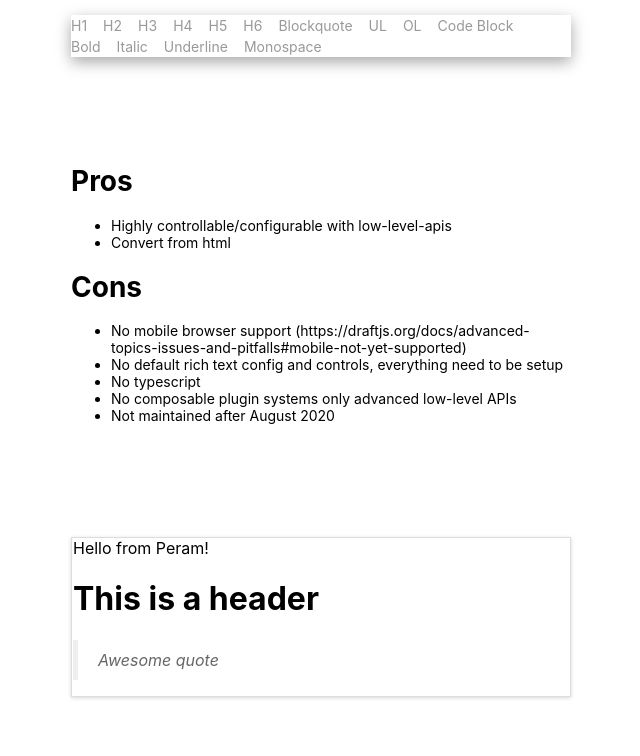
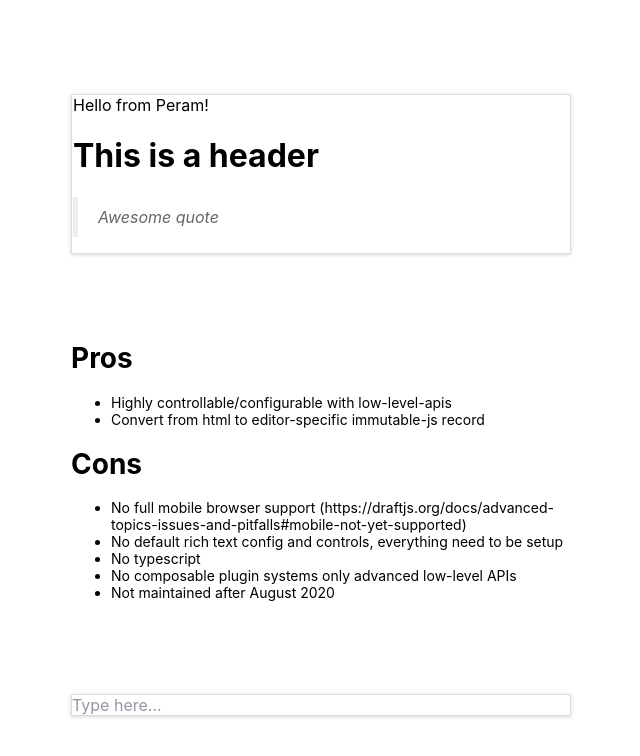
Before and after one commit to p10ns11y/draftjs-editor-app, a React (Create React App) app: page / in a window 1280 px wide. Shown: the top 756 px of the page, without its empty margins (319-959 px from the left). Built offline with nearby package versions, Linux system fonts and the light colour scheme.

Commit message:
Add support for multiple editable areas

```diff
--- a/src/App.js
+++ b/src/App.js
@@ -1,118 +1,33 @@
-import 'draft-js/dist/Draft.css';
+// import 'draft-js/dist/Draft.css';
 import * as React from 'react';
-import { Editor, RichUtils, getDefaultKeyBinding } from 'draft-js';
 import './App.css';
-import { useEditor } from './editor-context';
 import BlockStyleControls from './components/block-style-controls';
 import InlineStyleControls from './components/inline-style-controls';
+import RichTextEditor from './components/rich-text-editor';
 import RandomContent from './components/random-content';
 
-function RichEditor(props) {
-  const [editorState, setEditorState] = useEditor();
-  const editor = React.useRef(null);
-
-  const focus = () => {
-    if (editor.current) editor.current.focus();
-  };
-
-  const handleKeyCommand = (command, editorState) => {
-    const newState = RichUtils.handleKeyCommand(editorState, command);
-    if (newState) {
-      setEditorState(newState);
-      return 'handled';
-    }
-    return 'not-handled';
-  };
-
-  const mapKeyToEditorCommand = (e) => {
-    switch (e.keyCode) {
-      case 9: // TAB
-        const newEditorState = RichUtils.onTab(
-          e,
-          editorState,
-          4 /* maxDepth */
-        );
-        if (newEditorState !== editorState) {
-          setEditorState(newEditorState);
-        }
-        return null;
-      default:
-        getDefaultKeyBinding(e);
-    }
-    return getDefaultKeyBinding(e);
-  };
-
-  // If the user changes block type before entering any text, we can
-  // either style the placeholder or hide it. Let's just hide it now.
-  let className = 'RichEditor-editor';
-  var contentState = editorState.getCurrentContent();
-  if (!contentState.hasText()) {
-    if (contentState.getBlockMap().first().getType() !== 'unstyled') {
-      className += ' RichEditor-hidePlaceholder';
-    }
-  }
-
+function RichEditorApp() {
   return (
     <div className="RichEditor-root">
       <div className="RichEditor-controls-container">
-        <BlockStyleControls
-          editorState={editorState}
-          onToggle={(blockType) => {
-            const newState = RichUtils.toggleBlockType(editorState, blockType);
-            setEditorState(newState);
-          }}
-        />
-        <InlineStyleControls
-          editorState={editorState}
-          onToggle={(inlineStyle) => {
-            const newState = RichUtils.toggleInlineStyle(
-              editorState,
-              inlineStyle
-            );
-            setEditorState(newState);
-          }}
-        />
+        <BlockStyleControls />
+        <InlineStyleControls />
       </div>
+      <RichTextEditor
+        markup={
+          '<p>Hello from Peram!</p>\n\n<h1>This is a header</h1>\n\n<blockquote>Awesome quote</blockquote>'
+        }
+      />
       <RandomContent />
-      <div className={className} onClick={focus}>
-        <Editor
-          blockStyleFn={getBlockStyle}
-          customStyleMap={styleMap}
-          editorState={editorState}
-          handleKeyCommand={handleKeyCommand}
-          keyBindingFn={mapKeyToEditorCommand}
-          onChange={setEditorState}
-          placeholder="Type here..."
-          ref={editor}
-          spellCheck={true}
-        />
-      </div>
+      <RichTextEditor />
     </div>
   );
-}
-
-// Custom overrides for "code" style.
-const styleMap = {
-  CODE: {
-    backgroundColor: 'rgba(0, 0, 0, 0.05)',
-    fontSize: 16,
-    padding: 2,
-  },
-};
-
-function getBlockStyle(block) {
-  switch (block.getType()) {
-    case 'blockquote':
-      return 'RichEditor-blockquote';
-    default:
-      return null;
-  }
 }
 
 function App() {
   return (
     <div className="App">
-      <RichEditor />
+      <RichEditorApp />
     </div>
   );
 }
--- a/src/components/block-style-controls.js
+++ b/src/components/block-style-controls.js
@@ -1,3 +1,6 @@
+import 'draft-js/dist/Draft.css';
+import { RichUtils } from 'draft-js';
+import { useCurrentEditor } from '../editor-context';
 import StyleButton from './style-button';
 
 const BLOCK_TYPES = [
@@ -11,10 +14,18 @@ const BLOCK_TYPES = [
   { label: 'UL', style: 'unordered-list-item' },
   { label: 'OL', style: 'ordered-list-item' },
   { label: 'Code Block', style: 'code-block' },
-  // { label: 'Image', style: 'atomic' },
 ];
 
-export default function BlockStyleControls({ editorState, onToggle }) {
+export default function BlockStyleControls() {
+  const {
+    currentEditor: [editorState, setEditorState],
+    changeCurrentEditor,
+  } = useCurrentEditor();
+
+  if (!editorState) {
+    return null;
+  }
+
   const selection = editorState.getSelection();
   const blockType = editorState
     .getCurrentContent()
@@ -28,7 +39,14 @@ export default function BlockStyleControls({ editorState, onToggle }) {
           key={type.label}
           active={type.style === blockType}
           label={type.label}
-          onToggle={onToggle}
+          onToggle={(blockType) => {
+            const newEditorState = RichUtils.toggleBlockType(
+              editorState,
+              blockType
+            );
+            setEditorState(newEditorState);
+            changeCurrentEditor([newEditorState, setEditorState]);
+          }}
           style={type.style}
         />
       ))}
--- a/src/components/inline-style-controls.js
+++ b/src/components/inline-style-controls.js
@@ -1,3 +1,6 @@
+import 'draft-js/dist/Draft.css';
+import { RichUtils } from 'draft-js';
+import { useCurrentEditor } from '../editor-context';
 import StyleButton from './style-button';
 
 const INLINE_STYLES = [
@@ -7,8 +10,17 @@ const INLINE_STYLES = [
   { label: 'Monospace', style: 'CODE' },
 ];
 
-export default function InlineStyleControls({ editorState, onToggle }) {
+export default function InlineStyleControls() {
+  const {
+    currentEditor: [editorState, setEditorState],
+  } = useCurrentEditor();
+
+  if (!editorState) {
+    return null;
+  }
+
   const currentStyle = editorState.getCurrentInlineStyle();
+
   return (
     <div className="RichEditor-controls">
       {INLINE_STYLES.map((type) => (
@@ -16,7 +28,13 @@ export default function InlineStyleControls({ editorState, onToggle }) {
           key={type.label}
           active={currentStyle.has(type.style)}
           label={type.label}
-          onToggle={onToggle}
+          onToggle={(inlineStyle) => {
+            const newState = RichUtils.toggleInlineStyle(
+              editorState,
+              inlineStyle
+            );
+            setEditorState(newState);
+          }}
           style={type.style}
         />
       ))}
--- a/src/components/random-content.js
+++ b/src/components/random-content.js
@@ -4,12 +4,12 @@ export default function RandomContent(params) {
       <h1>Pros</h1>
       <ul>
         <li>Highly controllable/configurable with low-level-apis</li>
-        <li>Convert from html</li>
+        <li>Convert from html to editor-specific immutable-js record</li>
       </ul>
       <h1>Cons</h1>
       <ul>
         <li>
-          No mobile browser support
+          No full mobile browser support
           (https://draftjs.org/docs/advanced-topics-issues-and-pitfalls#mobile-not-yet-supported)
         </li>
         <li>
--- /dev/null
+++ b/src/components/rich-text-editor.js
@@ -0,0 +1,104 @@
+import 'draft-js/dist/Draft.css';
+import * as React from 'react';
+import { Editor, RichUtils, getDefaultKeyBinding } from 'draft-js';
+import '../App.css'; // TODO: move styles to this scope
+import { useCurrentEditor, useNewRichTextEditor } from '../editor-context';
+
+export default function RichTextEditor({ markup }) {
+  const { changeCurrentEditor } = useCurrentEditor();
+  const [editorState, setEditorState] = useNewRichTextEditor(markup);
+  const editor = React.useRef(null);
+
+  const focus = () => {
+    if (editor.current) {
+      editor.current.focus();
+    }
+  };
+
+  const handleKeyCommand = React.useCallback(
+    (command, editorState) => {
+      const newState = RichUtils.handleKeyCommand(editorState, command);
+      if (newState) {
+        setEditorState(newState);
+        return 'handled';
+      }
+      return 'not-handled';
+    },
+    [setEditorState]
+  );
+
+  const mapKeyToEditorCommand = React.useCallback(
+    (e) => {
+      switch (e.keyCode) {
+        case 9: // TAB
+          const newEditorState = RichUtils.onTab(
+            e,
+            editorState,
+            4 /* maxDepth */
+          );
+          if (newEditorState !== editorState) {
+            setEditorState(newEditorState);
+          }
+          return null;
+        default:
+          getDefaultKeyBinding(e);
+      }
+      return getDefaultKeyBinding(e);
+    },
+    [editorState, setEditorState]
+  );
+
+  const handleOnChange = React.useCallback(
+    (newEditorState) => {
+      setEditorState(newEditorState);
+      changeCurrentEditor([newEditorState, setEditorState]);
+    },
+    [changeCurrentEditor, setEditorState]
+  );
+
+  // If the user changes block type before entering any text, we can
+  // either style the placeholder or hide it. Let's just hide it now.
+  let className = 'RichEditor-editor';
+  let contentState = editorState?.getCurrentContent();
+  if (!contentState || !contentState.hasText()) {
+    if (contentState.getBlockMap().first().getType() !== 'unstyled') {
+      className += ' RichEditor-hidePlaceholder';
+    }
+  }
+
+  return (
+    <div className={className} onClick={focus}>
+      <Editor
+        blockStyleFn={getBlockStyle}
+        customStyleMap={styleMap}
+        editorState={editorState}
+        handleKeyCommand={handleKeyCommand}
+        keyBindingFn={mapKeyToEditorCommand}
+        onChange={handleOnChange}
+        // onFocus={() => changeCurrentEditor([editorState, setEditorState])}
+        // onBlur={() => setFocused(false)}
+        placeholder="Type here..."
+        ref={editor}
+        spellCheck={true}
+      />
+    </div>
+  );
+}
+
+// Custom overrides for "code" style.
+const styleMap = {
+  CODE: {
+    backgroundColor: 'rgba(0, 0, 0, 0.05)',
+    fontSize: 16,
+    padding: 2,
+  },
+};
+
+function getBlockStyle(block) {
+  switch (block.getType()) {
+    case 'blockquote':
+      return 'RichEditor-blockquote';
+    default:
+      return null;
+  }
+}
--- a/src/editor-context.js
+++ b/src/editor-context.js
@@ -4,28 +4,58 @@ import { ContentState, EditorState, convertFromHTML } from 'draft-js';
 const EditorContext = React.createContext();
 
 // Legacy contract data
-const sampleMarkup =
-  '<p>Hello from Peram!</p>\n\n<h1>This is a header</h1>\n\n<blockquote>Awesome quote</blockquote>';
+// const sampleMarkup =
+//   '<p>Hello from Peram!</p>\n\n<h1>This is a header</h1>\n\n<blockquote>Awesome quote</blockquote>';
 
-const blocksFromHTML = convertFromHTML(sampleMarkup);
-const initialEditorState = ContentState.createFromBlockArray(
-  blocksFromHTML.contentBlocks,
-  blocksFromHTML.entityMap
-);
+function getInitialEditorState(markup) {
+  if (!markup) {
+    return EditorState.createEmpty();
+  }
+
+  const blocksFromHTML = convertFromHTML(markup);
+  const initialEditorContent = ContentState.createFromBlockArray(
+    blocksFromHTML.contentBlocks,
+    blocksFromHTML.entityMap
+  );
+
+  return EditorState.createWithContent(initialEditorContent);
+}
 
 export function EditorProvider({ children }) {
-  const [editorState, setEditorState] = React.useState(() =>
-    EditorState.createWithContent(initialEditorState)
+  const [
+    [currentEditorState, setCurrentEditorState],
+    setCurrentEditor,
+  ] = React.useState([null, () => {}]);
+
+  const changeCurrentEditor = React.useCallback(
+    ([editorState, setEditorState]) => {
+      if (
+        currentEditorState === editorState &&
+        setCurrentEditorState === setEditorState
+      ) {
+        return;
+      }
+      setCurrentEditor([editorState, setEditorState]);
+    },
+    [currentEditorState, setCurrentEditorState]
+  );
+
+  const editorContextValue = React.useMemo(
+    () => ({
+      currentEditor: [currentEditorState, setCurrentEditorState],
+      changeCurrentEditor,
+    }),
+    [changeCurrentEditor, currentEditorState, setCurrentEditorState]
   );
 
   return (
-    <EditorContext.Provider value={[editorState, setEditorState]}>
+    <EditorContext.Provider value={editorContextValue}>
       {children}
     </EditorContext.Provider>
   );
 }
 
-export function useEditor() {
+export function useCurrentEditor() {
   const editorContextValue = React.useContext(EditorContext);
 
   if (editorContextValue === undefined) {
@@ -34,3 +64,7 @@ export function useEditor() {
 
   return editorContextValue;
 }
+
+export function useNewRichTextEditor(initialEditorMarkup) {
+  return React.useState(() => getInitialEditorState(initialEditorMarkup));
+}
```
